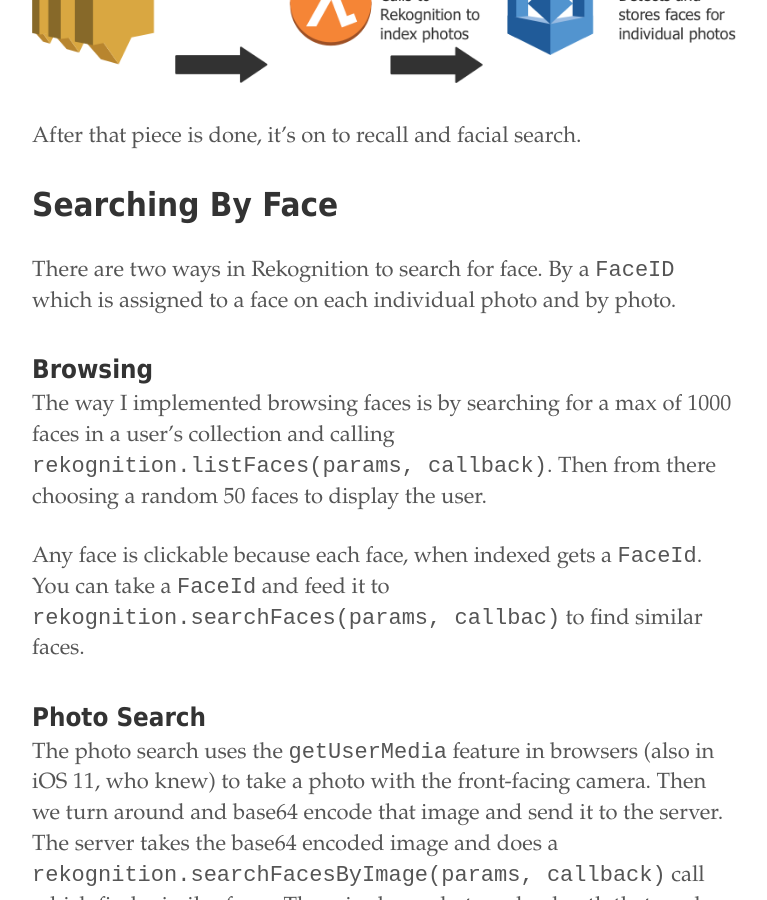
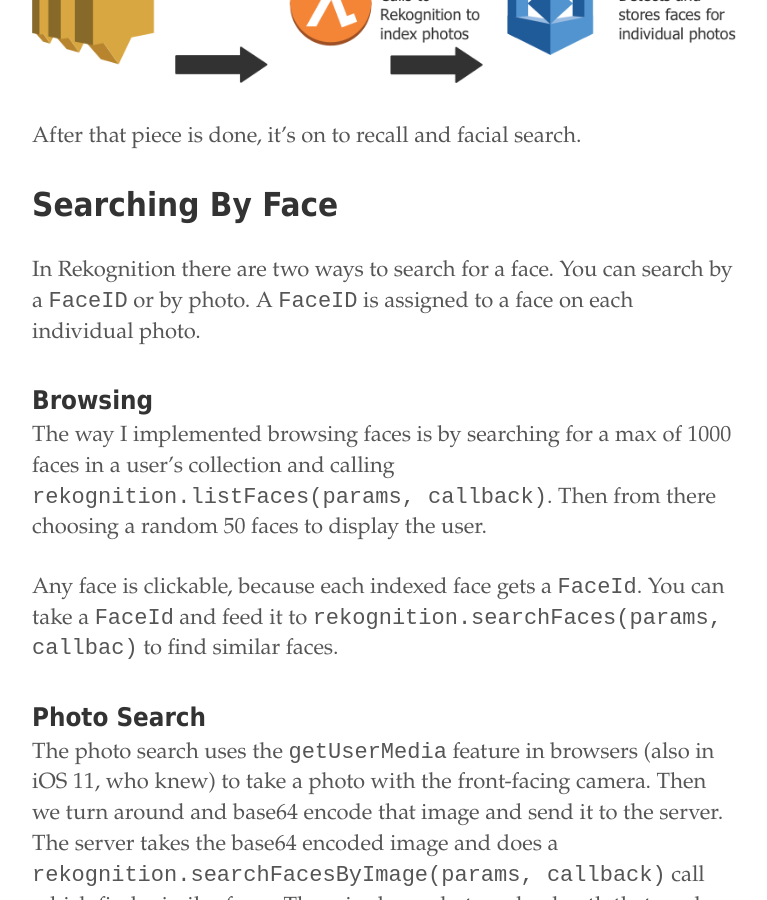
Before and after one commit to moonsaultco/moonsaultco.github.io, a Jekyll site: the page built from _posts/2018-02-05-aws-rekognition-instagram-posts.md, in a window 1280 px wide and 900 px high, scrolled down 4466 px. Shown: the whole window, without its empty margins (256-1023 px from the left). Built offline with Jekyll 4.4.1, drawn with Linux system fonts in a browser that asks for light colours; some of the changed text lies outside the part shown.

Commit message:
JP is a better writer than I am

```diff
--- a/_posts/2018-02-05-aws-rekognition-instagram-posts.md
+++ b/_posts/2018-02-05-aws-rekognition-instagram-posts.md
@@ -23,7 +23,7 @@ This app is broken into two major pieces. First is the [indexing](#indexing) of
 ## Good to know
 When indexing faces AWS Rekognition you must first create a collection. A collection is just a logical bucket to store faces. In our case, each Instagram user who logs in get a new collection created for them.
 
-AWS Rekognition doesn't store the media your are indexing, that's up to you. When you index a piece of media you can pass Rekognition an `ExternalID`, which is a reference on how to find your media. In our case, the `ExternalID` will refer to the Instagram media id, so we can recall it from Instagram.
+AWS Rekognition doesn't store the media you are indexing, that's up to you. When you index a piece of media you can pass Rekognition an `ExternalID`, which is a reference on how to find your media. In our case, the `ExternalID` will refer to the Instagram media id, so we can recall it from Instagram.
 
 One misconception I had going into this exercise is that I could say `Me = This Face` and I could just search for `Me`. That's not how Rekognition works. If you want that functionality you have to roll it yourself for right now. How it actually works is each face is indexed on each photo and assigned a `FaceID`. That `FaceID` can be searched against your collection with a certain percentage of certainty.
 
@@ -83,13 +83,13 @@ After that piece is done, it's on to recall and facial search.
 
 ## <a name="recall"></a> Searching By Face
 
-There are two ways in Rekognition to search for face. By a `FaceID` which is assigned to a face on each individual photo and by photo.
+In Rekognition there are two ways  to search for a face. You can search by a `FaceID` or by photo. A `FaceID`  is assigned to a face on each individual photo.
 
 ### Browsing
 
 The way I implemented browsing faces is by searching for a max of 1000 faces in a user's collection and calling `rekognition.listFaces(params, callback)`. Then from there choosing a random 50 faces to display the user.
 
-Any face is clickable because each face, when indexed gets a `FaceId`. You can take a `FaceId` and feed it to `rekognition.searchFaces(params, callbac)` to find similar faces.
+Any face is clickable,  because each indexed face gets a `FaceId`. You can take a `FaceId` and feed it to `rekognition.searchFaces(params, callbac)` to find similar faces.
 
 ### Photo Search
 
```
